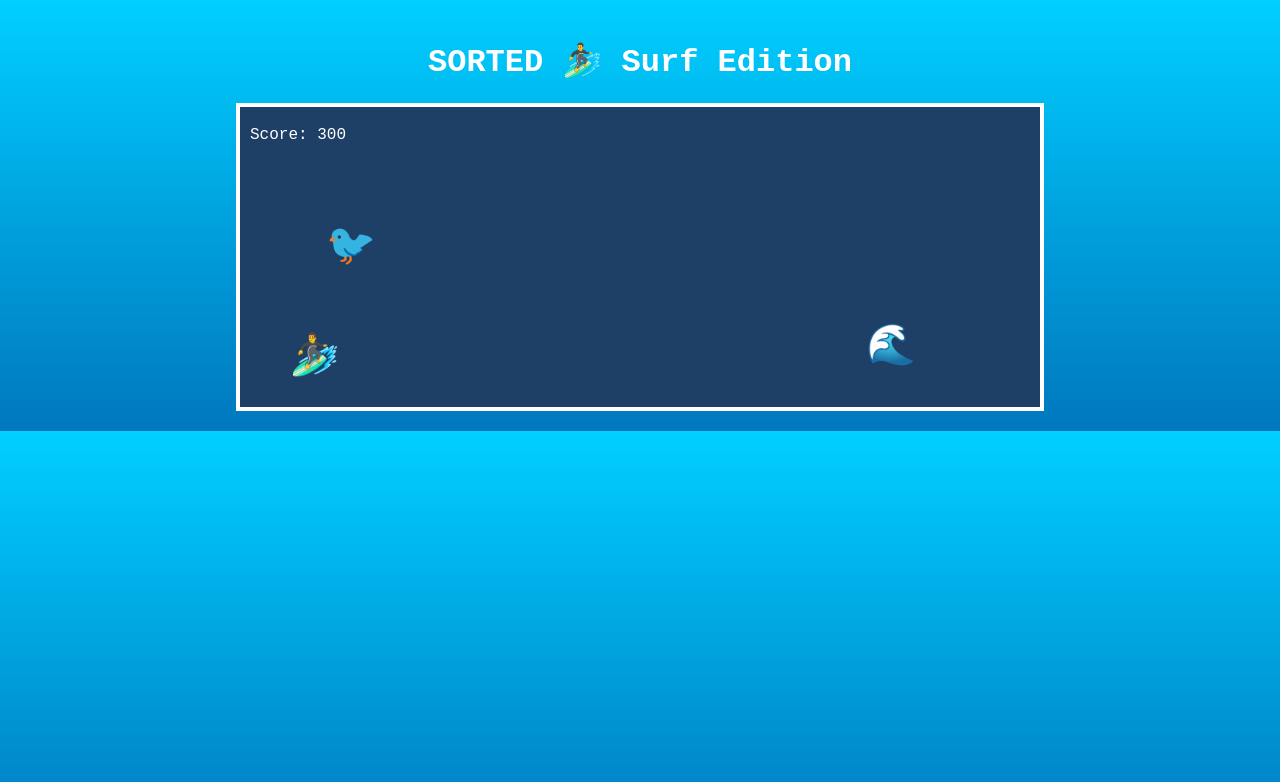
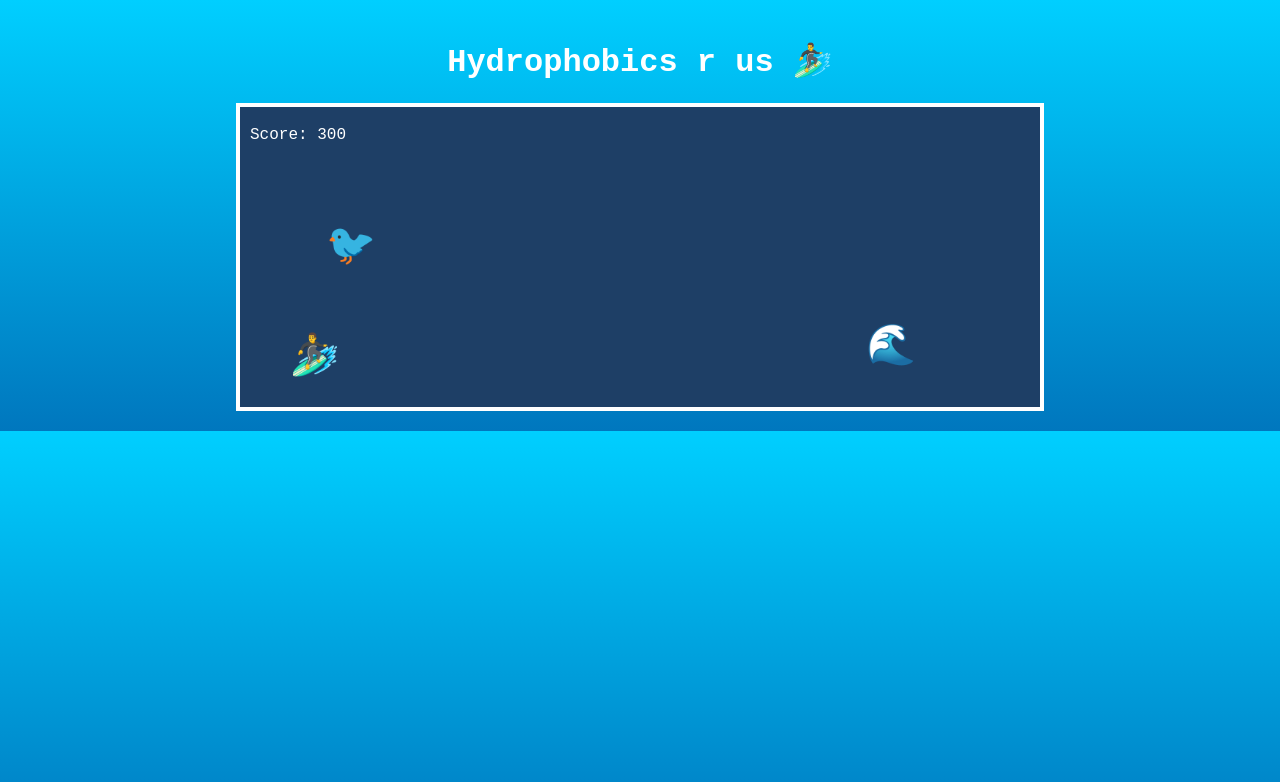
Before and after one commit to Twigs002/test, a plain HTML site: page index.html in a window 1280 px wide. Drawn offline with Linux system fonts and the light colour scheme.

Commit message:
Update index.html

```diff
--- a/index.html
+++ b/index.html
@@ -9,7 +9,7 @@
   <link rel="stylesheet" href="style.css">
 </head>
 <body>
-  <h1>SORTED 🏄‍♂️ Surf Edition</h1>
+  <h1>Hydrophobics r us 🏄‍♂️</h1>
   <canvas id="gameCanvas" width="800" height="300"></canvas>
   <script src="game.js"></script>
   <script>
```
